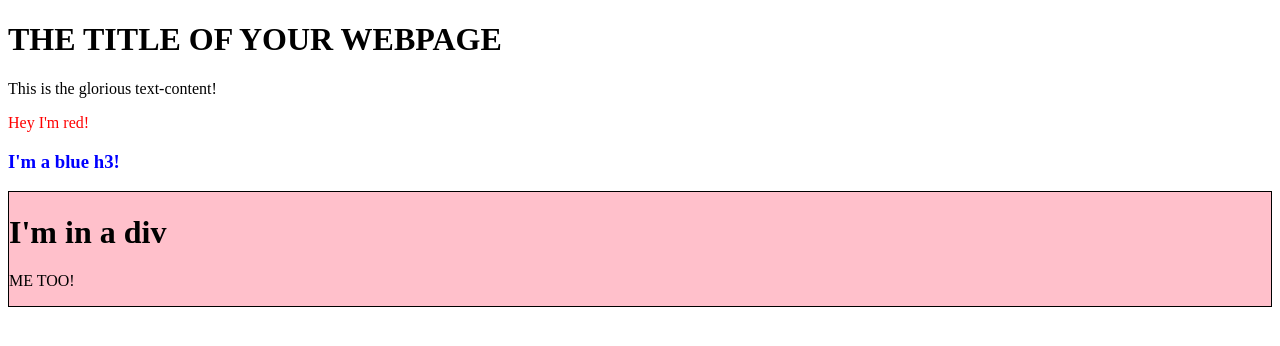
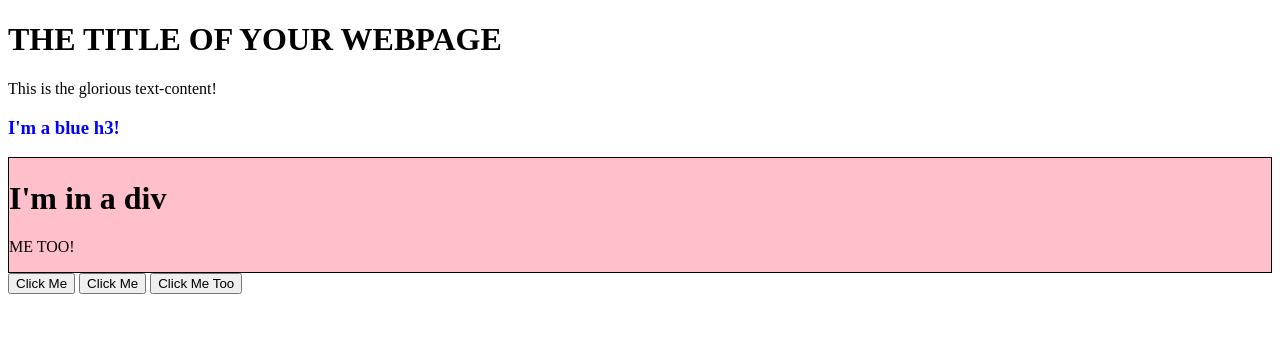
Before and after one commit to nard0g/DOM-Manipulation, a plain HTML site: page index.html in a window 1280 px wide. Drawn offline with Linux system fonts and the light colour scheme.

Commit message:
First part of DOM manipulation exercises

```diff
--- a/index.html
+++ b/index.html
@@ -14,5 +14,12 @@
     <div id="container"></div>
 
 
+
+    <button onclick="alert('Hello World')">Click Me</button>
+
+    <button id="btn">Click Me</button>
+
+    <button id="btn1">Click Me Too</button>
+
 </body>
 </html>
--- a/script.js
+++ b/script.js
@@ -7,10 +7,10 @@ content.textContent = 'This is the glorious text-content!';
 container.appendChild(content);
 
 // Add red paragraph to container
-const redParagraph = document.createElement('p');
-redParagraph.textContent = "Hey I'm red!"
-redParagraph.style.color = 'red'
-container.append(redParagraph)
+//const redParagraph = document.createElement('p');
+//redParagraph.textContent = "Hey I'm red!"
+//redParagraph.style.color = 'red'
+//container.append(redParagraph)
 
 // Add blue h3 to container
 const heading3 = document.createElement('h3')
@@ -34,3 +34,15 @@ divP.textContent = "ME TOO!"
 containContainer.append(divP)
 
 container.append(containContainer)
+
+const btn = document.querySelector('#btn');
+btn.onclick = () => alert("Hello World");
+
+const btn1 = document.querySelector('#btn1');
+btn1.addEventListener('click', () => {
+//  alert("Hello World");
+    const redParagraph = document.createElement('p');
+    redParagraph.textContent = "Hey I'm red!"
+    redParagraph.style.color = 'red'
+    container.append(redParagraph)
+});
```
